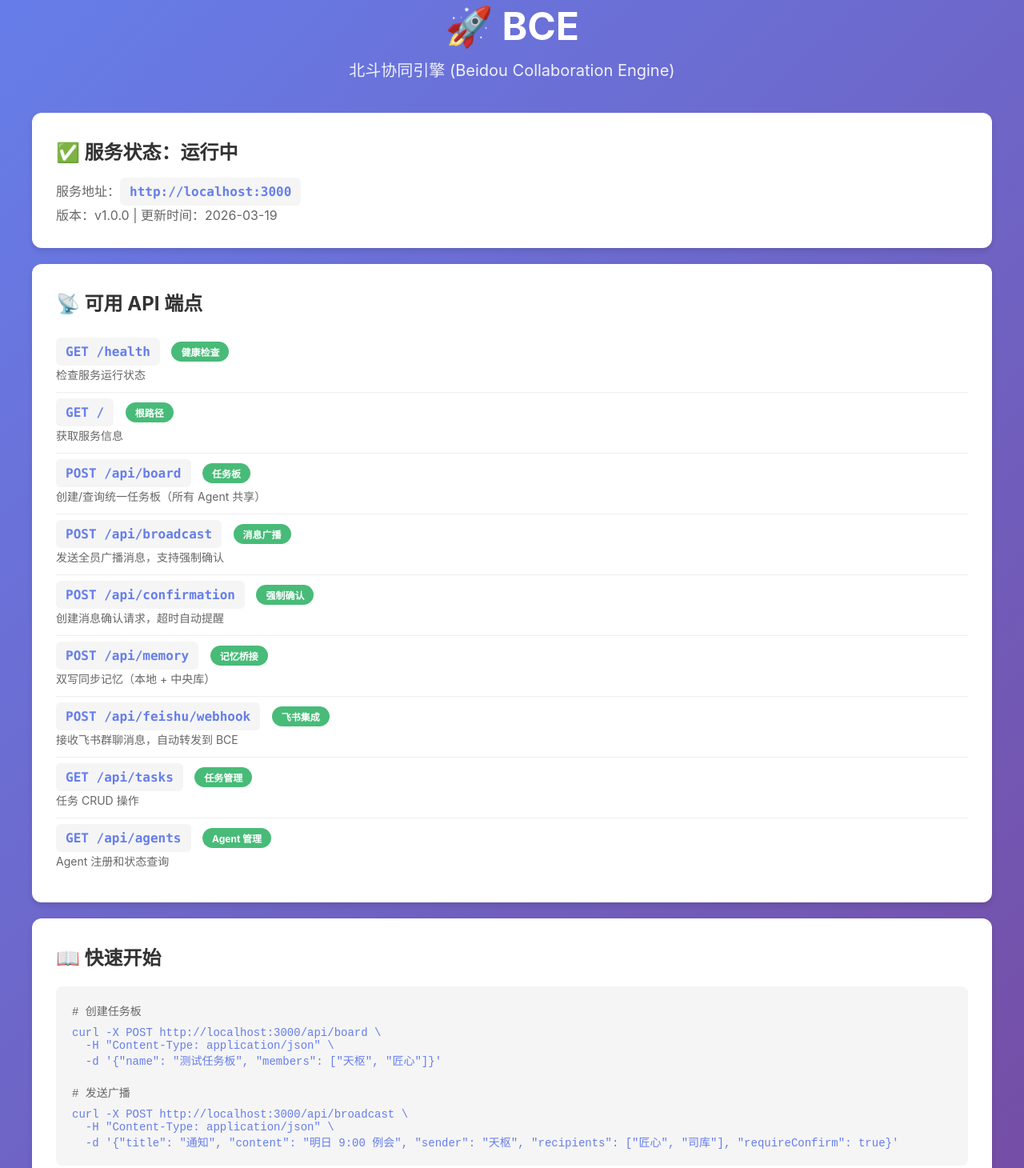
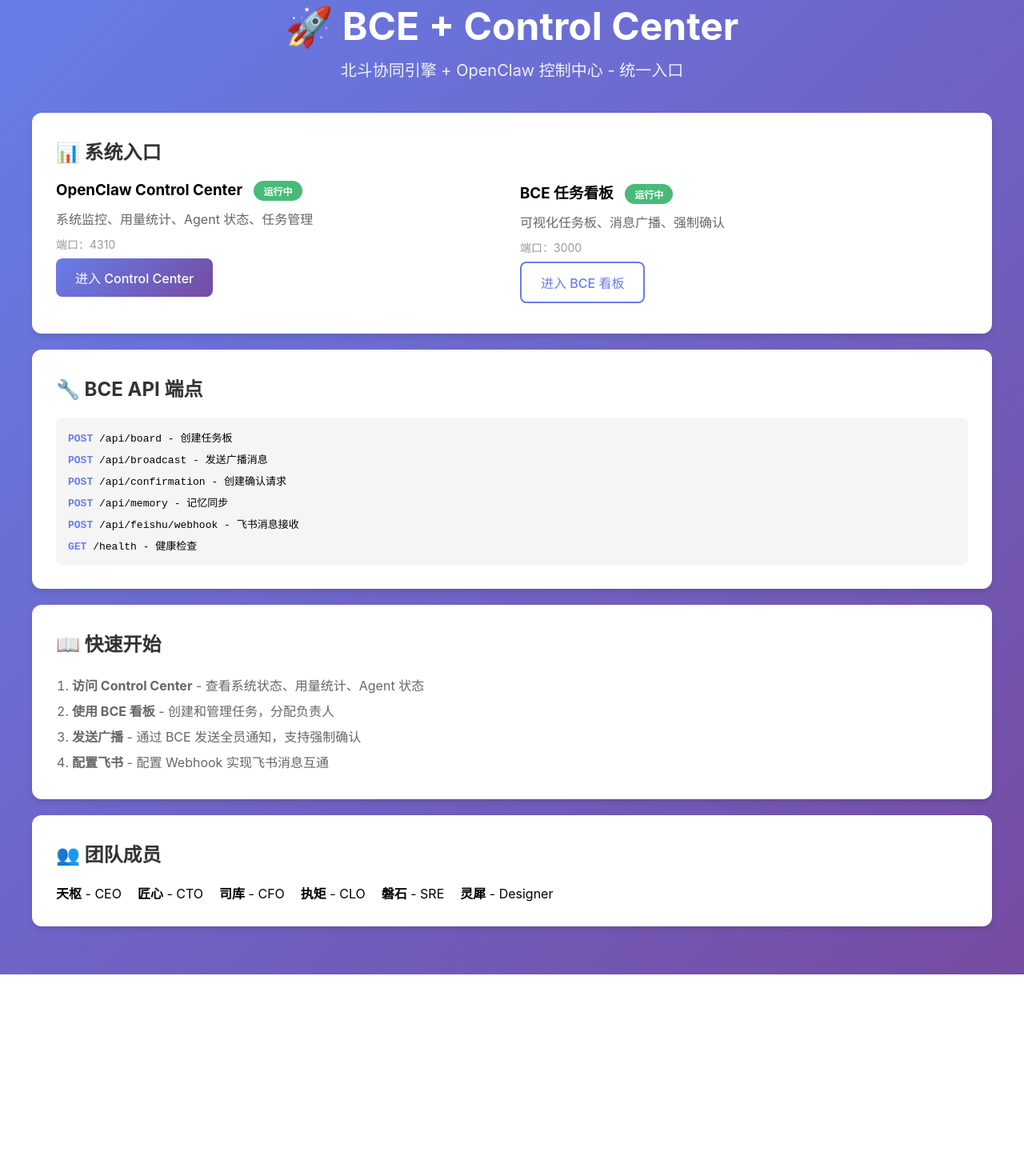
Before and after one commit to leozhang1614/BCE-Project, a website: page public/index.html in a window 1280 px wide. Shown: the part 37-1497 px from the top of the page at 80% size. After the commit the page ends 1255 px from the top, so only its background shows below. Drawn offline with Linux system fonts and the light colour scheme.

Commit message:
feat: BCE + Control Center 统一入口
新增:
- public/index.html - 统一入口页面
- 整合 Control Center 和 BCE 看板
- 显示 API 端点列表
- 快速开始指南

功能:
- 统一访问入口 ✅
- 系统状态展示 ✅
- 快速链接 ✅
- API 文档 ✅

```diff
--- a/public/index.html
+++ b/public/index.html
@@ -3,7 +3,7 @@
 <head>
     <meta charset="UTF-8">
     <meta name="viewport" content="width=device-width, initial-scale=1.0">
-    <title>BCE - 北斗协同引擎</title>
+    <title>BCE + Control Center - 统一入口</title>
     <style>
         * { margin: 0; padding: 0; box-sizing: border-box; }
         body {
@@ -12,166 +12,102 @@
             min-height: 100vh;
             padding: 40px 20px;
         }
-        .container {
-            max-width: 1200px;
-            margin: 0 auto;
-        }
-        .header {
-            text-align: center;
-            color: white;
-            margin-bottom: 40px;
-        }
-        .header h1 {
-            font-size: 48px;
-            margin-bottom: 10px;
-        }
-        .header p {
-            font-size: 20px;
-            opacity: 0.9;
-        }
-        .status-card {
+        .container { max-width: 1200px; margin: 0 auto; }
+        .header { text-align: center; color: white; margin-bottom: 40px; }
+        .header h1 { font-size: 48px; margin-bottom: 10px; }
+        .header p { font-size: 20px; opacity: 0.9; }
+        .card {
             background: white;
             border-radius: 12px;
             padding: 30px;
             margin-bottom: 20px;
             box-shadow: 0 4px 6px rgba(0, 0, 0, 0.1);
         }
-        .status-card h2 {
-            color: #333;
-            margin-bottom: 20px;
-            font-size: 24px;
+        .card h2 { color: #333; margin-bottom: 20px; font-size: 24px; }
+        .btn {
+            display: inline-block;
+            padding: 12px 24px;
+            background: linear-gradient(135deg, #667eea 0%, #764ba2 100%);
+            color: white;
+            text-decoration: none;
+            border-radius: 8px;
+            font-weight: 500;
+            margin: 8px 0;
+            transition: transform 0.2s;
         }
-        .api-list {
-            list-style: none;
+        .btn:hover { transform: translateY(-2px); }
+        .btn-secondary {
+            background: white;
+            color: #667eea;
+            border: 2px solid #667eea;
         }
-        .api-list li {
-            padding: 12px 0;
-            border-bottom: 1px solid #eee;
+        .grid {
+            display: grid;
+            grid-template-columns: repeat(auto-fit, minmax(300px, 1fr));
+            gap: 20px;
         }
-        .api-list li:last-child {
-            border-bottom: none;
-        }
-        .api-endpoint {
-            font-family: "Monaco", "Consolas", monospace;
-            background: #f5f5f5;
-            padding: 8px 12px;
-            border-radius: 6px;
-            color: #667eea;
-            font-weight: bold;
-        }
-        .api-desc {
-            color: #666;
-            margin-top: 6px;
-            font-size: 14px;
-        }
-        .badge {
-            display: inline-block;
-            padding: 4px 12px;
-            border-radius: 20px;
-            font-size: 12px;
-            font-weight: bold;
-            margin-left: 10px;
-        }
-        .badge-success {
-            background: #48bb78;
-            color: white;
-        }
-        .footer {
-            text-align: center;
-            color: white;
-            margin-top: 40px;
-            opacity: 0.8;
-        }
+        .status { display:inline-block; padding:4px 12px; border-radius:20px; font-size:12px; margin-left:10px; }
+        .status-ok { background:#48bb78; color:white; }
+        .status-warn { background:#f59e0b; color:white; }
     </style>
 </head>
 <body>
     <div class="container">
         <div class="header">
-            <h1>🚀 BCE</h1>
-            <p>北斗协同引擎 (Beidou Collaboration Engine)</p>
+            <h1>🚀 BCE + Control Center</h1>
+            <p>北斗协同引擎 + OpenClaw 控制中心 - 统一入口</p>
         </div>
 
-        <div class="status-card">
-            <h2>✅ 服务状态：运行中</h2>
-            <p style="color: #666; margin-top: 10px;">
-                服务地址：<span class="api-endpoint">http://localhost:3000</span>
-            </p>
-            <p style="color: #666; margin-top: 6px;">
-                版本：v1.0.0 | 更新时间：2026-03-19
-            </p>
-        </div>
-
-        <div class="status-card">
-            <h2>📡 可用 API 端点</h2>
-            <ul class="api-list">
-                <li>
-                    <span class="api-endpoint">GET /health</span>
-                    <span class="badge badge-success">健康检查</span>
-                    <div class="api-desc">检查服务运行状态</div>
-                </li>
-                <li>
-                    <span class="api-endpoint">GET /</span>
-                    <span class="badge badge-success">根路径</span>
-                    <div class="api-desc">获取服务信息</div>
-                </li>
-                <li>
-                    <span class="api-endpoint">POST /api/board</span>
-                    <span class="badge badge-success">任务板</span>
-                    <div class="api-desc">创建/查询统一任务板（所有 Agent 共享）</div>
-                </li>
-                <li>
-                    <span class="api-endpoint">POST /api/broadcast</span>
-                    <span class="badge badge-success">消息广播</span>
-                    <div class="api-desc">发送全员广播消息，支持强制确认</div>
-                </li>
-                <li>
-                    <span class="api-endpoint">POST /api/confirmation</span>
-                    <span class="badge badge-success">强制确认</span>
-                    <div class="api-desc">创建消息确认请求，超时自动提醒</div>
-                </li>
-                <li>
-                    <span class="api-endpoint">POST /api/memory</span>
-                    <span class="badge badge-success">记忆桥接</span>
-                    <div class="api-desc">双写同步记忆（本地 + 中央库）</div>
-                </li>
-                <li>
-                    <span class="api-endpoint">POST /api/feishu/webhook</span>
-                    <span class="badge badge-success">飞书集成</span>
-                    <div class="api-desc">接收飞书群聊消息，自动转发到 BCE</div>
-                </li>
-                <li>
-                    <span class="api-endpoint">GET /api/tasks</span>
-                    <span class="badge badge-success">任务管理</span>
-                    <div class="api-desc">任务 CRUD 操作</div>
-                </li>
-                <li>
-                    <span class="api-endpoint">GET /api/agents</span>
-                    <span class="badge badge-success">Agent 管理</span>
-                    <div class="api-desc">Agent 注册和状态查询</div>
-                </li>
-            </ul>
-        </div>
-
-        <div class="status-card">
-            <h2>📖 快速开始</h2>
-            <div style="background: #f5f5f5; padding: 20px; border-radius: 8px; font-family: monospace; font-size: 14px; overflow-x: auto;">
-                <div style="margin-bottom: 10px; color: #666;"># 创建任务板</div>
-                <div style="color: #667eea;">curl -X POST http://localhost:3000/api/board \<br/>
-                &nbsp;&nbsp;-H "Content-Type: application/json" \<br/>
-                &nbsp;&nbsp;-d '{"name": "测试任务板", "members": ["天枢", "匠心"]}'</div>
-
-                <div style="margin-top: 20px; margin-bottom: 10px; color: #666;"># 发送广播</div>
-                <div style="color: #667eea;">curl -X POST http://localhost:3000/api/broadcast \<br/>
-                &nbsp;&nbsp;-H "Content-Type: application/json" \<br/>
-                &nbsp;&nbsp;-d '{"title": "通知", "content": "明日 9:00 例会", "sender": "天枢", "recipients": ["匠心", "司库"], "requireConfirm": true}'</div>
+        <div class="card">
+            <h2>📊 系统入口</h2>
+            <div class="grid">
+                <div>
+                    <h3>OpenClaw Control Center <span class="status status-ok">运行中</span></h3>
+                    <p style="color:#666;margin:10px 0">系统监控、用量统计、Agent 状态、任务管理</p>
+                    <p style="color:#999;font-size:14px">端口：4310</p>
+                    <a href="http://192.168.31.187:4310/?section=overview&lang=zh" class="btn">进入 Control Center</a>
+                </div>
+                <div>
+                    <h3>BCE 任务看板 <span class="status status-ok">运行中</span></h3>
+                    <p style="color:#666;margin:10px 0">可视化任务板、消息广播、强制确认</p>
+                    <p style="color:#999;font-size:14px">端口：3000</p>
+                    <a href="http://192.168.31.187:3000/board.html" class="btn btn-secondary">进入 BCE 看板</a>
+                </div>
             </div>
         </div>
 
-        <div class="footer">
-            <p>BCE v1.0.0 | 北斗协同引擎 | 2026-03-19</p>
-            <p style="margin-top: 10px; font-size: 14px;">
-                开发：匠心 (CTO) | 审核：执矩 (CLO) | 批准：磊哥 (CEO)
-            </p>
+        <div class="card">
+            <h2>🔧 BCE API 端点</h2>
+            <div style="background:#f5f5f5;padding:15px;border-radius:8px;font-family:monospace;font-size:13px;overflow-x:auto">
+                <div style="margin-bottom:8px"><span style="color:#667eea;font-weight:bold">POST</span> <code>/api/board</code> - 创建任务板</div>
+                <div style="margin-bottom:8px"><span style="color:#667eea;font-weight:bold">POST</span> <code>/api/broadcast</code> - 发送广播消息</div>
+                <div style="margin-bottom:8px"><span style="color:#667eea;font-weight:bold">POST</span> <code>/api/confirmation</code> - 创建确认请求</div>
+                <div style="margin-bottom:8px"><span style="color:#667eea;font-weight:bold">POST</span> <code>/api/memory</code> - 记忆同步</div>
+                <div style="margin-bottom:8px"><span style="color:#667eea;font-weight:bold">POST</span> <code>/api/feishu/webhook</code> - 飞书消息接收</div>
+                <div><span style="color:#667eea;font-weight:bold">GET</span> <code>/health</code> - 健康检查</div>
+            </div>
+        </div>
+
+        <div class="card">
+            <h2>📖 快速开始</h2>
+            <ol style="line-height:2;color:#666;margin-left:20px">
+                <li><strong>访问 Control Center</strong> - 查看系统状态、用量统计、Agent 状态</li>
+                <li><strong>使用 BCE 看板</strong> - 创建和管理任务，分配负责人</li>
+                <li><strong>发送广播</strong> - 通过 BCE 发送全员通知，支持强制确认</li>
+                <li><strong>配置飞书</strong> - 配置 Webhook 实现飞书消息互通</li>
+            </ol>
+        </div>
+
+        <div class="card">
+            <h2>👥 团队成员</h2>
+            <div style="display:flex;gap:20px;flex-wrap:wrap">
+                <div><strong>天枢</strong> - CEO</div>
+                <div><strong>匠心</strong> - CTO</div>
+                <div><strong>司库</strong> - CFO</div>
+                <div><strong>执矩</strong> - CLO</div>
+                <div><strong>磐石</strong> - SRE</div>
+                <div><strong>灵犀</strong> - Designer</div>
+            </div>
         </div>
     </div>
 </body>
--- a/src/index.js
+++ b/src/index.js
@@ -17,7 +17,11 @@ const app = express();
 const PORT = process.env.PORT || 3000;
 
 // 中间件
-app.use(helmet());
+app.use(helmet({
+  contentSecurityPolicy: false,  // 开发环境禁用 CSP
+  crossOriginOpenerPolicy: false,
+  originAgentCluster: false
+}));
 app.use(cors());
 app.use(morgan('combined'));
 app.use(express.json());
```
Also changed, not shown: public/board.html (+7 -1 lines).
